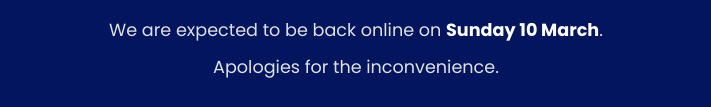
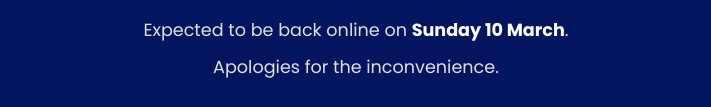
Before and after one commit to netjesnederlands/maintenance, a plain HTML site: page index.html in a window 1280 px wide. Shown: the part 451-558 px from the top of the page, without its empty margins (284-995 px from the left). Drawn offline with Linux system fonts and the light colour scheme.

Commit message:
Expected

```diff
--- a/index.html
+++ b/index.html
@@ -50,7 +50,7 @@
 <body>
   <div class="icon">🛠️</div>
   <h1>Website Under Temporary Maintenance</h1>
-  <p>We are expected to be back online on <span class="date-highlight">Sunday 10 March</span>.</p>
+  <p>Expected to be back online on <span class="date-highlight">Sunday 10 March</span>.</p>
   <p>Apologies for the inconvenience.</p>
 </body>
 </html>
```
